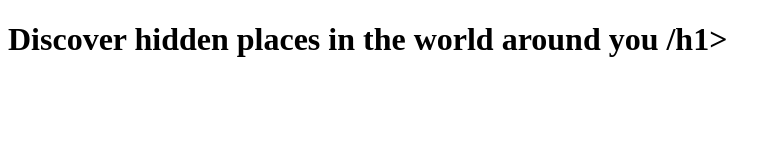
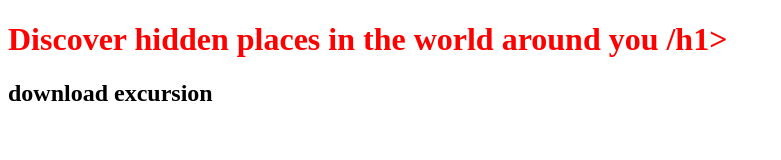
Before and after one commit to Colton-Ash/excursion, a plain HTML site: page index.html in a window 1280 px wide. Shown: the whole page, without its empty margins (0-781 px from the left). Drawn offline with Linux system fonts and the light colour scheme; files that its build step writes are made by us from their sources.

Commit message:
all files

```diff
--- a/index.html
+++ b/index.html
@@ -9,5 +9,6 @@
 </head>
 <body>
     <h1>Discover hidden places in the world around you /h1>
+        <h2>download excursion</h2>
 </body>
 </html>
--- a/resources/style.css
+++ b/resources/style.css
@@ -0,0 +1,3 @@
+h1 {
+    color: red;
+  }
```
